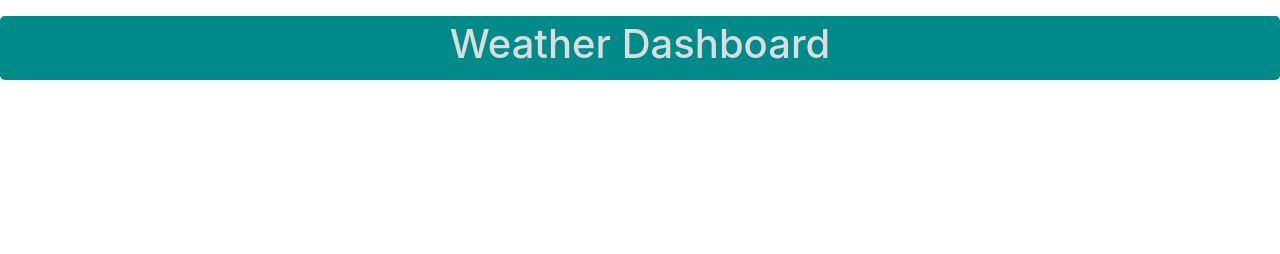
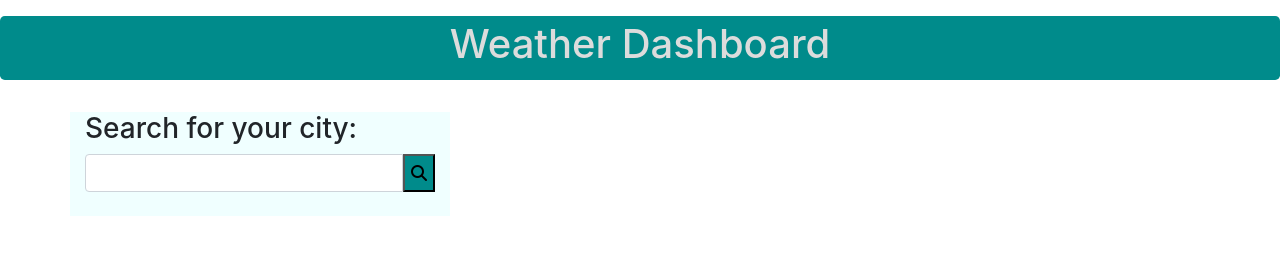
Before and after one commit to kas1330/Weather-Dashboard, a plain HTML site: page index.html in a window 1280 px wide. Drawn offline with nearby package versions, Linux system fonts and the light colour scheme.

Commit message:
added a search section with input box and button

```diff
--- a/index.html
+++ b/index.html
@@ -5,6 +5,8 @@
     <meta name="viewport" content="width=device-width, initial-scale=1.0">
     <title>Document</title>
     <link rel="stylesheet" href="https://stackpath.bootstrapcdn.com/bootstrap/4.3.1/css/bootstrap.min.css" integrity="sha384-ggOyR0iXCbMQv3Xipma34MD+dH/1fQ784/j6cY/iJTQUOhcWr7x9JvoRxT2MZw1T" crossorigin="anonymous">
+    <!-- <link rel="stylesheet" href="path/to/font-awesome/css/font-awesome.min.css"> -->
+    <script src="https://kit.fontawesome.com/5c0ca3f3f9.js" crossorigin="anonymous"></script>
 </head>
 <body>
     <div class= 'jumbotron p-1 mt-3 text-center ' style="background-color: darkcyan;">
@@ -13,9 +15,16 @@
 
     <div class= 'container'>
         <div class= 'row'>
-            <div class= 'col-4' style='background-color:grey;'></div>
+            <div class= 'col-4' style='background-color:azure'>
+                <h3>Search for your city:</h3>
+                <div class = 'input-group mb-4'>
+                    <input type='text' id='city-search' class='form-control' >
+                    <button id= 'search-btn' style="background-color: darkcyan;">
+                        <i class="fas fa-search"></i>
+                    </button>
+                </div>
+            </div>
         </div>
     </div>
-
 </body>
 </html>
```
